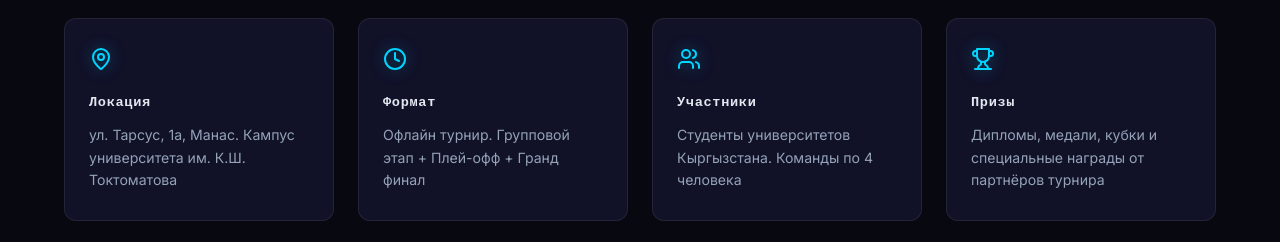
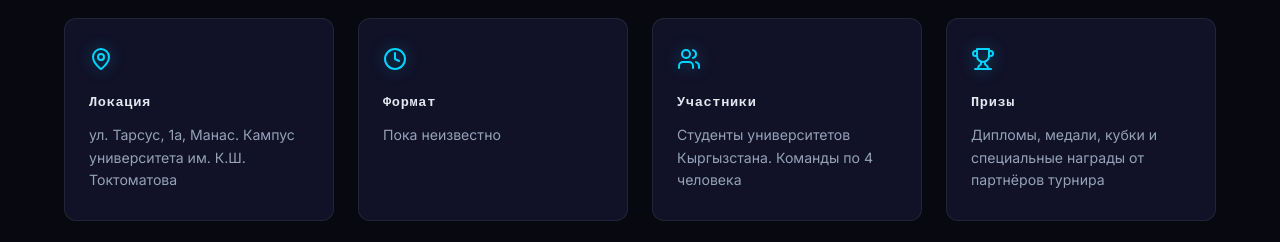
Before and after one commit to kabiljanov2007-pixel/university-gaming-league, a React (Vite) app in the folder frontend/: page / in a window 1280 px wide. Shown: the part 2520-2762 px from the top of the page. Built offline with nearby package versions, Linux system fonts and the light colour scheme; no server answers.

Commit message:
Set rounds/duration/format to unknown, fix PUBG rules

```diff
--- a/frontend/src/pages/Disciplines.jsx
+++ b/frontend/src/pages/Disciplines.jsx
@@ -21,11 +21,11 @@ const disciplines = [
     ],
     teamSize: 4,
     format: 'Squads (4 человека)',
-    rounds: '3 матча в группе + финал',
-    duration: '~6 часов',
+    rounds: 'Пока неизвестно',
+    duration: 'Пока неизвестно',
     rules: [
       'Команды состоят из 4 игроков',
-      'Карта: Erangel',
+      'Все игроки используют личные аккаунты',
       'Запрещён буст и использование читов',
       'Устройства должны быть одобрены организаторами',
     ],
@@ -52,8 +52,8 @@ const disciplines = [
     ],
     teamSize: 4,
     format: 'Squads (4 человека)',
-    rounds: '3 матча в группе + финал',
-    duration: '~5 часов',
+    rounds: 'Пока неизвестно',
+    duration: 'Пока неизвестно',
     rules: [
       'Команды состоят из 4 игроков',
       'Персонажи и питомцы — по выбору',
--- a/frontend/src/pages/Home.jsx
+++ b/frontend/src/pages/Home.jsx
@@ -734,7 +734,7 @@ function TimelineSection() {
 function AboutSection() {
   const features = [
     { icon: <MapPin size={24} />, title: 'Локация', desc: 'ул. Тарсус, 1а, Манас. Кампус университета им. К.Ш. Токтоматова' },
-    { icon: <Clock size={24} />, title: 'Формат', desc: 'Офлайн турнир. Групповой этап + Плей-офф + Гранд финал' },
+    { icon: <Clock size={24} />, title: 'Формат', desc: 'Пока неизвестно' },
     { icon: <Users size={24} />, title: 'Участники', desc: 'Студенты университетов Кыргызстана. Команды по 4 человека' },
     { icon: <Trophy size={24} />, title: 'Призы', desc: 'Дипломы, медали, кубки и специальные награды от партнёров турнира' },
   ]
```
